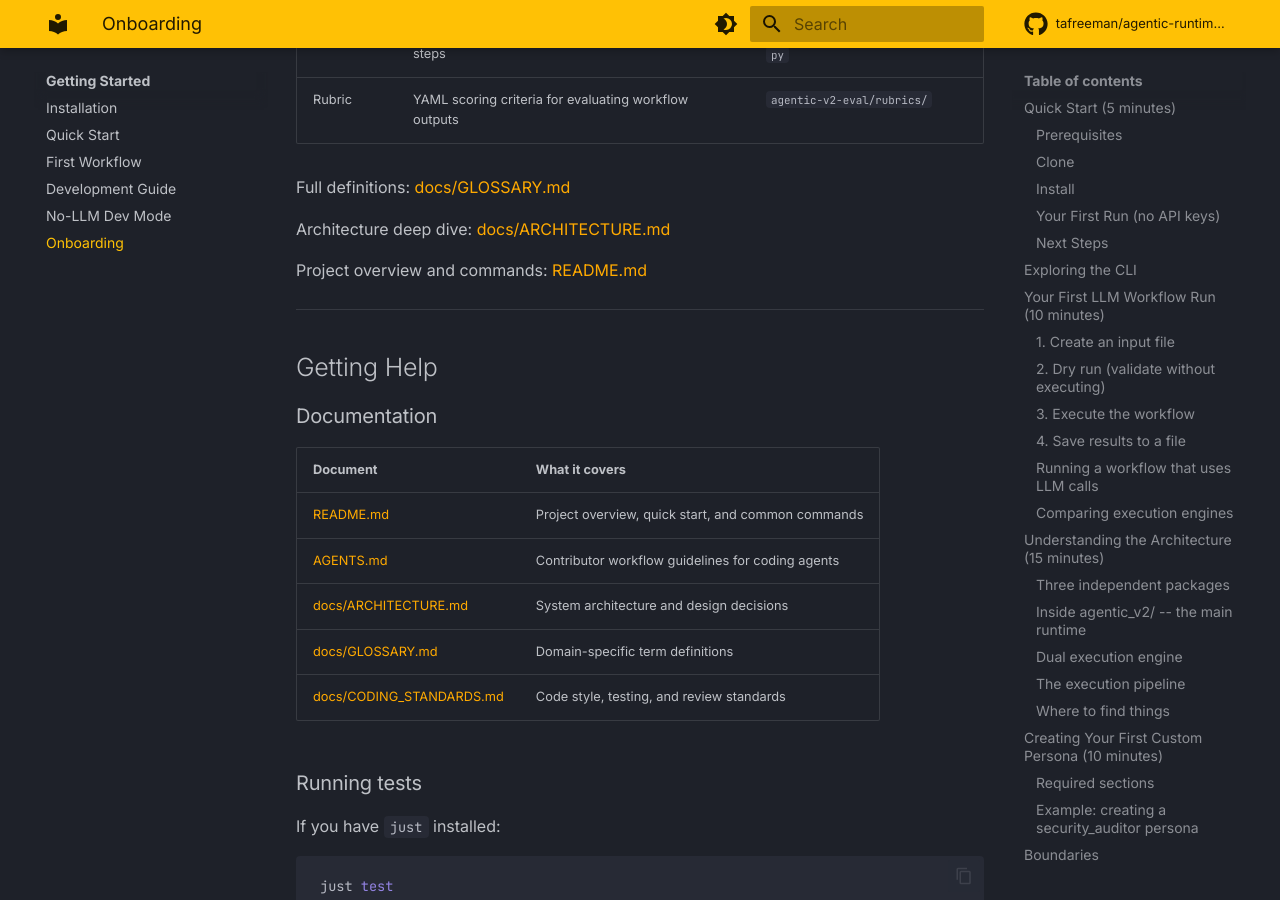
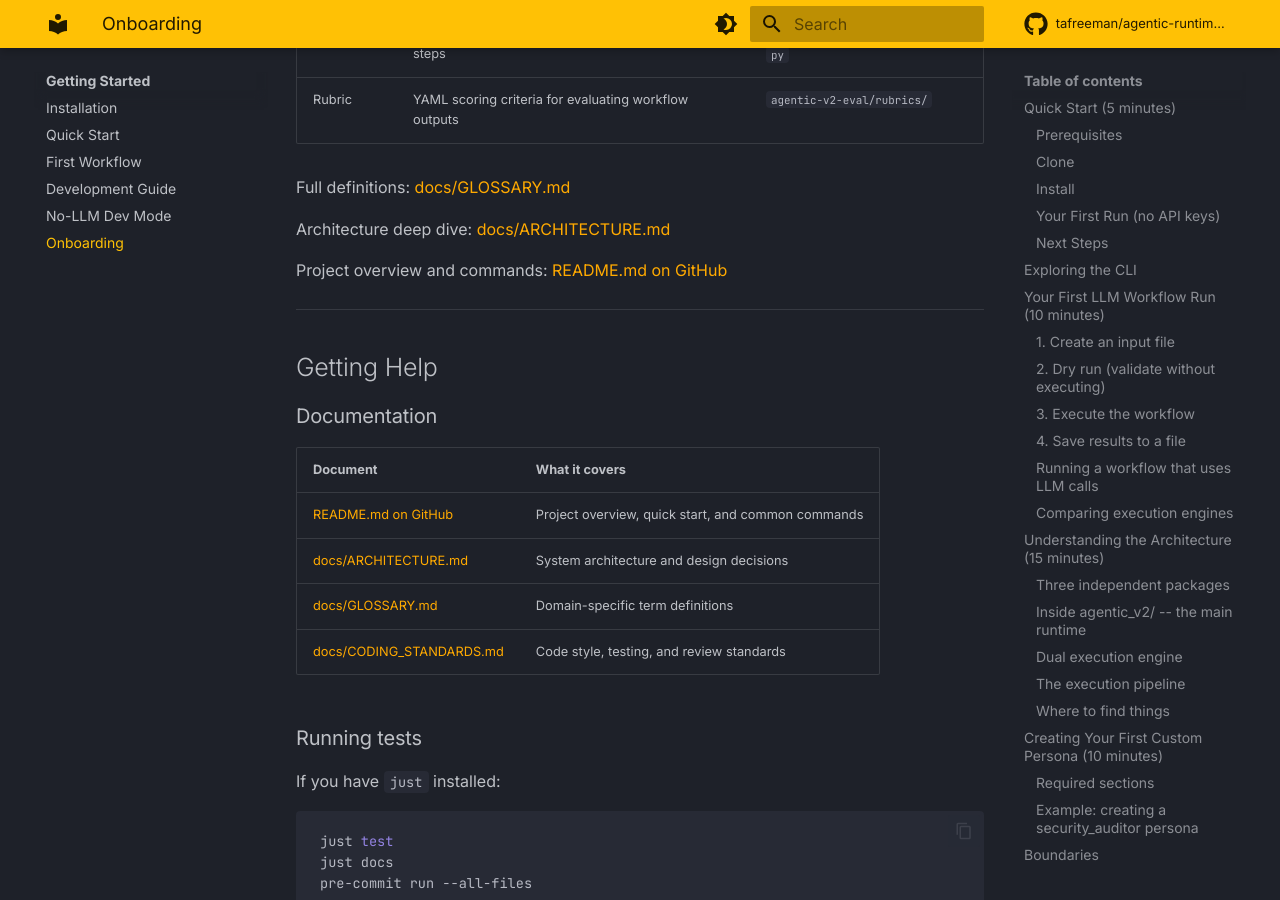
Before and after one commit to tafreeman/agentic-runtime-platform, an MkDocs documentation site: the page built from docs/ONBOARDING.md, in a window 1280 px wide and 900 px high, scrolled down 12788 px. Built offline with MkDocs 1.6.1 and Material for MkDocs 9.7.7, drawn with Linux system fonts in a browser that asks for light colours; comment, search, counter and statistics services are not loaded.

```diff
--- a/docs/ONBOARDING.md
+++ b/docs/ONBOARDING.md
@@ -520,7 +520,7 @@ Full definitions: [docs/GLOSSARY.md](GLOSSARY.md)
 
 Architecture deep dive: [docs/ARCHITECTURE.md](ARCHITECTURE.md)
 
-Project overview and commands: [README.md](../README.md)
+Project overview and commands: [README.md on GitHub](https://github.com/tafreeman/agentic-runtime-platform/blob/main/README.md)
 
 ---
 
@@ -530,8 +530,7 @@ Project overview and commands: [README.md](../README.md)
 
 | Document | What it covers |
 |----------|---------------|
-| [README.md](../README.md) | Project overview, quick start, and common commands |
-| [AGENTS.md](../AGENTS.md) | Contributor workflow guidelines for coding agents |
+| [README.md on GitHub](https://github.com/tafreeman/agentic-runtime-platform/blob/main/README.md) | Project overview, quick start, and common commands |
 | [docs/ARCHITECTURE.md](ARCHITECTURE.md) | System architecture and design decisions |
 | [docs/GLOSSARY.md](GLOSSARY.md) | Domain-specific term definitions |
 | [docs/CODING_STANDARDS.md](CODING_STANDARDS.md) | Code style, testing, and review standards |
--- a/mkdocs.yml
+++ b/mkdocs.yml
@@ -130,7 +130,6 @@ nav:
       - Evaluation Framework: architecture-eval.md
       - Tools & Providers: architecture-tools.md
       - Integration: integration-architecture.md
-      - C4 Diagrams: architecture/c4/index.md
   - Deep Dives:
       - Server & API: deep-dive-server.md
       - Agents: deep-dive-agents.md
```
Also changed, not shown: docs/CHANGELOG.md (+1 -1 lines), docs/KNOWN_LIMITATIONS.md (+2 -2 lines).
